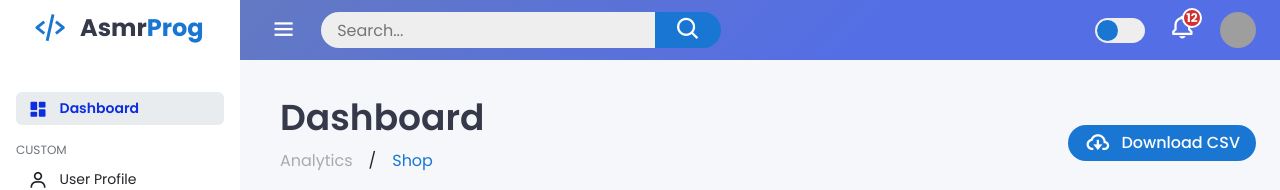
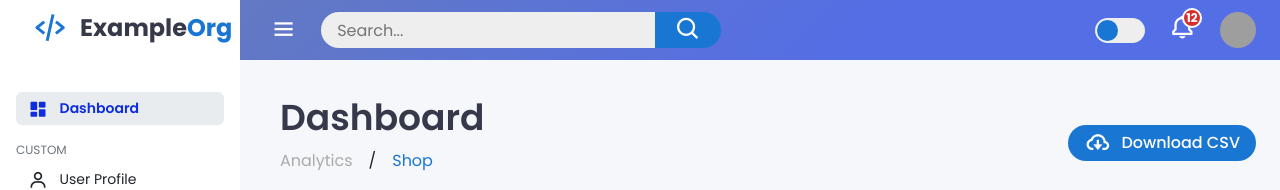
Before and after one commit to Sadek00/Admin-Dashboard-Template, an Angular app: page /dashboard in a window 1280 px wide. Shown: the top 190 px of the page. Built offline with nearby package versions, Linux system fonts and the light colour scheme; grey boxes are pictures that could not be loaded.

Commit message:
Update app-side-navbar.component.html

```diff
--- a/src/app/layout/app-side-navbar/app-side-navbar.component.html
+++ b/src/app/layout/app-side-navbar/app-side-navbar.component.html
@@ -5,7 +5,7 @@
     <!-- Logo section -->
     <a href="#" class="logo">
       <i class='bx bx-code-alt'></i>
-      <div class="logo-name"><span>Asmr</span>Prog</div>
+      <div class="logo-name"><span>Example</span>Org</div>
     </a>
 
     <!-- Navigation menu -->
```
